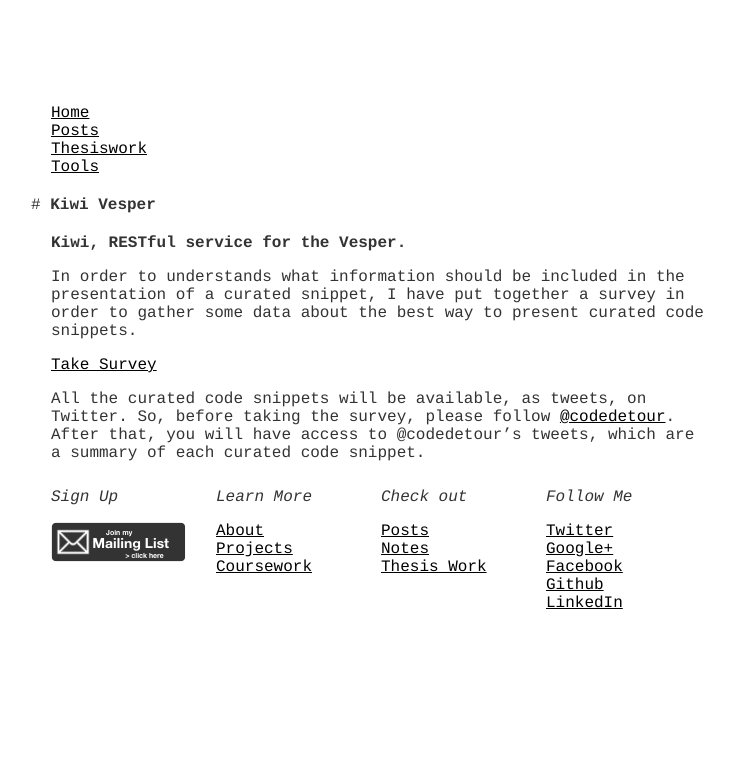
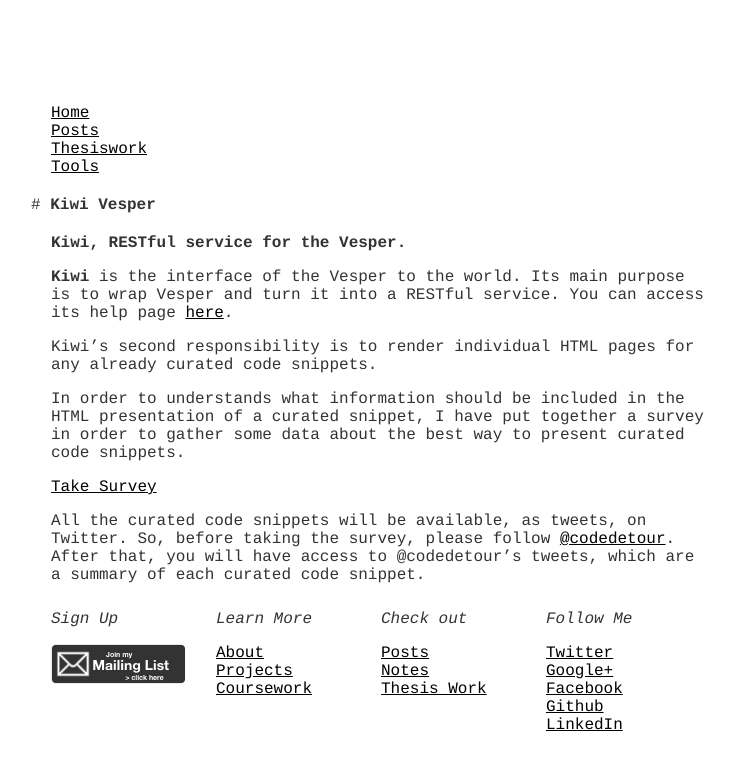
Before and after one commit to hsanchez/hsanchez.github.io, a Jekyll site: the page built from posts/thesiswork/tools/_posts/2014-07-22-kiwi.md, in a window 1280 px wide. Shown: the top 770 px of the page, without its empty margins (259-993 px from the left). Built offline with Jekyll 4.4.1, drawn with Linux system fonts in a browser that asks for light colours; Markdown is read by kramdown in place of the engine named in the settings.

Commit message:
updated Kiwi page

```diff
--- a/posts/thesiswork/tools/_posts/2014-07-22-kiwi.md
+++ b/posts/thesiswork/tools/_posts/2014-07-22-kiwi.md
@@ -6,7 +6,12 @@ description: RESTful service for the Vesper.
 
 ## Kiwi, {{page.description}}
 
-In order to understands what information should be included in the presentation of a curated snippet,
+**Kiwi** is the interface of the Vesper to the world. Its main purpose is to wrap Vesper and turn it
+into a RESTful service. You can access its help page [here](http://www.vesperin.com/kiwi/help).
+
+Kiwi's second responsibility is to render individual HTML pages for any already curated code snippets.
+
+In order to understands what information should be included in the HTML presentation of a curated snippet,
 I have put together a survey in order to gather some data about the best way to present curated code snippets.
 
 [Take Survey](http://goo.gl/vhg140)
```
